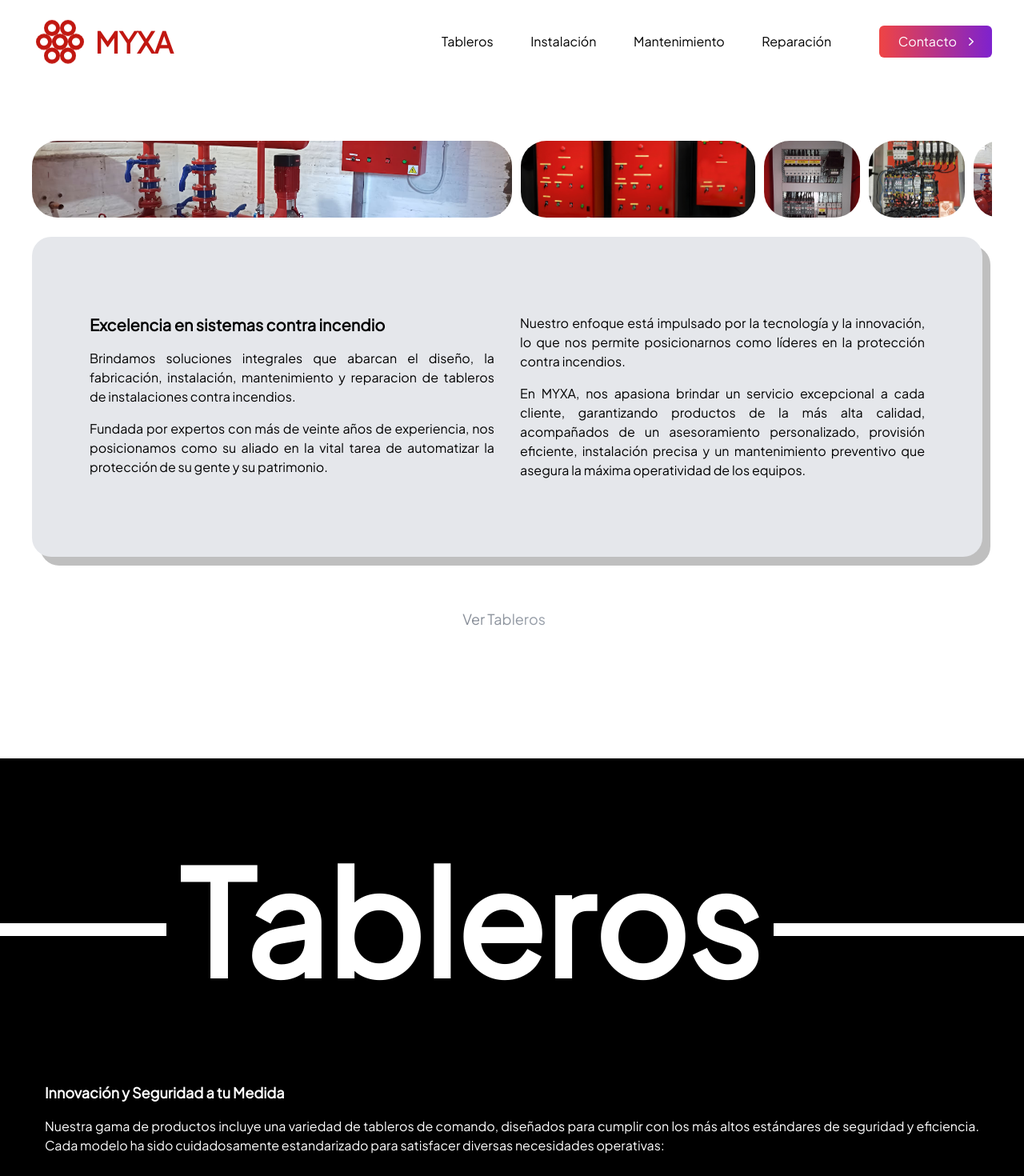
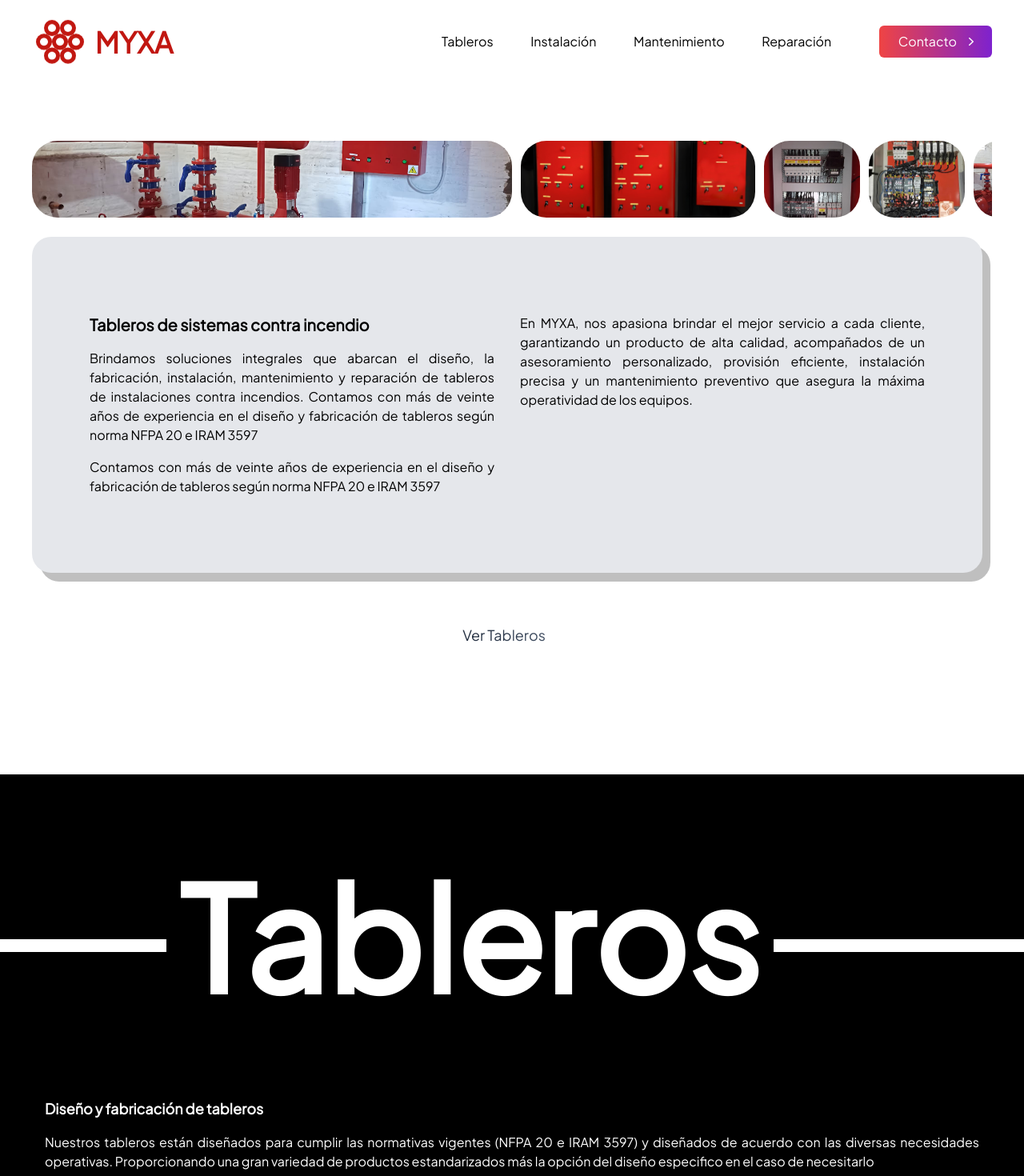
Before and after one commit to emiliacb/myxa-landing, a Next.js app: page / in a window 1280 px wide. Shown: the top 1470 px of the page at 80% size. Built offline with nearby package versions, Linux system fonts and the light colour scheme.

Commit message:
updated contents

```diff
--- a/src/pages/index.jsx
+++ b/src/pages/index.jsx
@@ -90,37 +90,25 @@ export default function Home() {
             <div className="flex flex-col lg:flex-row">
               <div className="flex-1 p-4">
                 <h3 className="mb-4 text-xl font-bold">
-                  Excelencia en sistemas contra incendio
+                  Tableros de sistemas contra incendio
                 </h3>
                 <p className="text-justify">
-                  Brindamos soluciones integrales que abarcan el diseño, la
-                  fabricación, instalación, mantenimiento y reparacion de
-                  tableros de instalaciones contra incendios.
+                  Brindamos soluciones integrales que abarcan el diseño, la fabricación, instalación, mantenimiento y reparación de tableros de instalaciones contra incendios.
+                  Contamos con más de veinte años de experiencia en el diseño y fabricación de tableros según norma NFPA 20 e IRAM 3597
                 </p>
                 <p className="mt-4 text-justify">
-                  Fundada por expertos con más de veinte años de experiencia,
-                  nos posicionamos como su aliado en la vital tarea de
-                  automatizar la protección de su gente y su patrimonio.
+                  Contamos con más de veinte años de experiencia en el diseño y fabricación de tableros según norma NFPA 20 e IRAM 3597
                 </p>
               </div>
               <div className="flex-1 px-4 text-justify lg:p-4">
                 <p>
-                  Nuestro enfoque está impulsado por la tecnología y la
-                  innovación, lo que nos permite posicionarnos como líderes en
-                  la protección contra incendios.
-                </p>
-                <p className="mt-4">
-                  En MYXA, nos apasiona brindar un servicio excepcional a cada
-                  cliente, garantizando productos de la más alta calidad,
-                  acompañados de un asesoramiento personalizado, provisión
-                  eficiente, instalación precisa y un mantenimiento preventivo
-                  que asegura la máxima operatividad de los equipos.
+                  En MYXA, nos apasiona brindar el mejor servicio a cada cliente, garantizando un producto de alta calidad, acompañados de un asesoramiento personalizado, provisión eficiente, instalación precisa y un mantenimiento preventivo que asegura la máxima operatividad de los equipos.
                 </p>
               </div>
             </div>
           </Card>
           <Link
-            className="mt-16 flex animate-pulse items-center justify-center bg-gradient-to-r from-slate-800 to-slate-600 bg-clip-text text-lg text-transparent"
+            className="mt-16 hidden md:flex animate-pulse items-center justify-center bg-gradient-to-r from-slate-800 to-slate-600 bg-clip-text text-lg text-transparent"
             href="#tableros"
           >
             Ver Tableros
@@ -136,13 +124,11 @@ export default function Home() {
           <div className="mt-24 flex max-w-[1200px] flex-col items-center gap-12 lg:flex-row">
             <div className="flex-1 p-4 md:w-2/3 lg:w-1/2">
               <h3 className="mb-4 text-lg font-bold">
-                Innovación y Seguridad a tu Medida
+                Diseño y fabricación de tableros
               </h3>
               <p className="mb-2 text-justify">
-                Nuestra gama de productos incluye una variedad de tableros de
-                comando, diseñados para cumplir con los más altos estándares de
-                seguridad y eficiencia. Cada modelo ha sido cuidadosamente
-                estandarizado para satisfacer diversas necesidades operativas:
+                Nuestros tableros están diseñados para cumplir las normativas vigentes (NFPA 20 e IRAM 3597) y diseñados de acuerdo con las diversas necesidades operativas.
+                Proporcionando una gran variedad de productos estandarizados más la opción del diseño especifico en el caso de necesitarlo
               </p>
             </div>
           </div>
@@ -192,17 +178,10 @@ export default function Home() {
             <div className="flex flex-col gap-12 lg:flex-row">
               <div className="flex-1 p-4 md:w-2/3 lg:w-1/2">
                 <h3 className="mb-4 text-lg font-bold">
-                  Excelencia desde el Inicio
+                  Instalación, capacitación y puesta en marcha
                 </h3>
                 <p className="text-justify">
-                  Entendemos la importancia de una instalación adecuada para el
-                  éxito operativo de cualquier sistema contraincendios. Por
-                  ello, aseguramos que la instalación de nuestros tableros de
-                  comando se realice de manera estratégica, promoviendo un
-                  acceso fácil para mantenimientos y reparaciones futuras.
-                  Además, ofrecemos programas de capacitación detallados para
-                  que su equipo esté plenamente preparado para manejar y
-                  mantener el sistema eficientemente desde el día uno.
+                  Entendemos la importancia de una instalación adecuada para el éxito operativo de cualquier sistema contra incendios. Por ello, aseguramos que la instalación de nuestros tableros de comando se realice de manera estratégica, promoviendo un acceso fácil para mantenimientos y reparaciones futuras. Además, ofrecemos una capacitación detallada para que su equipo esté plenamente preparado para manejar y mantener el sistema eficientemente desde el día uno.
                 </p>
               </div>
               <img
@@ -222,16 +201,10 @@ export default function Home() {
             <div className="flex flex-col gap-12 lg:flex-row">
               <div className="flex-1 p-4 md:w-2/3 lg:w-1/2">
                 <h3 className="mb-4 text-lg font-bold">
-                  Prevención y Durabilidad
+                  Revisión y mantenimiento
                 </h3>
                 <p className="text-justify">
-                  Nuestro servicio de mantenimiento está diseñado para asegurar
-                  que su sistema contraincendios esté siempre en condiciones
-                  óptimas de funcionamiento. A través de revisiones técnicas
-                  regulares, anticipamos cualquier problema potencial,
-                  minimizando costos y extendiendo la vida útil de su inversión.
-                  La prevención es nuestra prioridad, garantizando su
-                  tranquilidad.
+                  Nuestro servicio de mantenimiento está diseñado para asegurar que su sistema contraincendios esté siempre en condiciones óptimas de funcionamiento. A través de revisiones técnicas regulares, anticipamos cualquier problema potencial, extendiendo la vida útil de su inversión y garantizando que su sistema se encuentre operativo ante cualquier situación que lo requiera.
                 </p>
               </div>
               <img
@@ -260,14 +233,7 @@ export default function Home() {
                   Respuesta Rápida y Efectiva
                 </h3>
                 <p className="text-justify">
-                  En el evento de una disfunción, nuestro equipo técnico está
-                  listo para diagnosticar y resolver cualquier problema con
-                  rapidez y eficacia. Coordinamos visitas técnicas para evaluar
-                  el sistema, identificar la causa de la falla y, si es
-                  necesario, proporcionar una cotización transparente y justa
-                  para la reparación. Nuestro objetivo es restablecer la
-                  operatividad de su sistema contraincendios con la mínima
-                  interrupción posible.
+                  En el evento de una disfunción, nuestro equipo técnico está listo para diagnosticar y resolver cualquier problema con rapidez y eficacia. Coordinamos visitas técnicas para evaluar el sistema, identificar la causa de la falla y, si es necesario, proporcionar una cotización transparente y justa para la reparación. Nuestro objetivo es restablecer la operatividad de su sistema contra incendios con la mínima interrupción posible.
                 </p>
               </div>
             </div>
```
